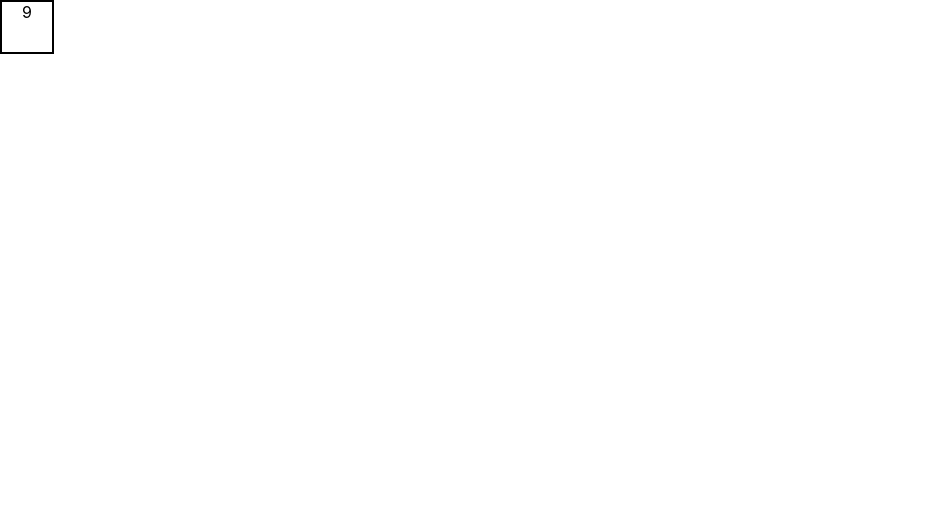
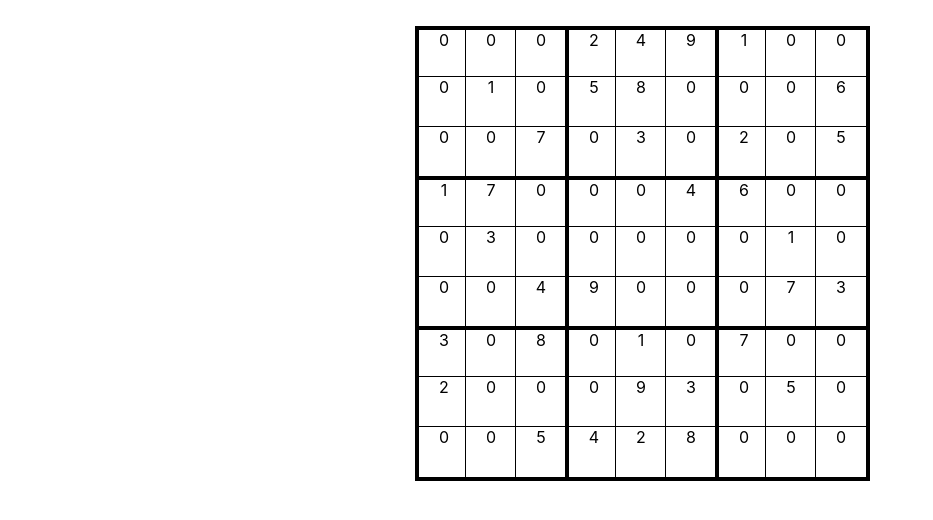
Before and after one commit to chshsmit/Sudokujs, a React (Create React App) app: page / in a window 1280 px wide. Shown: the top 520 px of the page, without its empty margins (0-933 px from the left). Built offline with nearby package versions, Linux system fonts and the light colour scheme; the HTML template or start-up script is replaced by a standard one.

Commit message:
Added base grid and base cell styles

```diff
--- a/src/App.css
+++ b/src/App.css
@@ -1,5 +1,6 @@
 .App {
   text-align: center;
+  align-self: center;
 }
 
 .App-logo {
--- a/src/App.tsx
+++ b/src/App.tsx
@@ -1,11 +1,11 @@
 import React from "react";
 import "./App.css";
 
-import Cell from "components/Cell/Cell";
+import Game from "components/Game/Game";
 
 const App = (): React.ReactElement => (
   <div className="App">
-    <Cell active={false} />
+    <Game />
   </div>
 );
 
--- /dev/null
+++ b/src/classes/SudokuGrid/SudokuGrid.tsx
@@ -0,0 +1,31 @@
+/**
+ * SudokuGrid.tsx
+ * @author Christopher Smith
+ * @description
+ * @created 2020-10-20T14:24:43.535Z-07:00
+ * @last-modified 2020-10-20T14:46:31.293Z-07:00
+ */
+
+class SudokuGrid {
+  grid: Array<Array<number>>;
+
+  constructor() {
+    this.grid = [
+      [0, 0, 0, 2, 4, 9, 1, 0, 0],
+      [0, 1, 0, 5, 8, 0, 0, 0, 6],
+      [0, 0, 7, 0, 3, 0, 2, 0, 5],
+      [1, 7, 0, 0, 0, 4, 6, 0, 0],
+      [0, 3, 0, 0, 0, 0, 0, 1, 0],
+      [0, 0, 4, 9, 0, 0, 0, 7, 3],
+      [3, 0, 8, 0, 1, 0, 7, 0, 0],
+      [2, 0, 0, 0, 9, 3, 0, 5, 0],
+      [0, 0, 5, 4, 2, 8, 0, 0, 0],
+    ];
+  }
+
+  updateGrid = (posX: number, posY: number, value: number): void => {
+    this.grid[posX][posY] = value;
+  };
+}
+
+export default SudokuGrid;
--- a/src/components/Board/Board.tsx
+++ b/src/components/Board/Board.tsx
@@ -3,13 +3,48 @@
  * @author Christopher Smith
  * @description
  * @created 2020-10-20T11:40:07.951Z-07:00
- * @last-modified 2020-10-20T11:42:44.520Z-07:00
+ * @last-modified 2020-10-20T15:16:59.919Z-07:00
  */
 
 import React from "react";
+import { makeStyles } from "@material-ui/core/styles";
 
-const Board = (): React.ReactElement => {
-  return <div>Here is a Board</div>;
+import Cell from "components/Cell/Cell";
+
+const BoardStyles = makeStyles({
+  boardGrid: {
+    display: "grid",
+    gridTemplateColumns: "repeat(9, 50px)",
+    gridTemplateRows: "repeat(9, 50px)",
+    width: "fit-content",
+    margin: "auto",
+    marginTop: "2%",
+  },
+});
+
+interface BoardProps {
+  sudokuGrid: Array<Array<number>>;
+}
+
+const Board = ({ sudokuGrid }: BoardProps): React.ReactElement => {
+  const classes = BoardStyles();
+  console.log(sudokuGrid);
+
+  const allCells = sudokuGrid.map((row, rowIndex) => {
+    return row.map((value, columnIndex) => {
+      return (
+        <Cell
+          active={false}
+          rowPosition={rowIndex}
+          columnPosition={columnIndex}
+          value={value}
+          key={`${rowIndex - columnIndex}`}
+        />
+      );
+    });
+  });
+
+  return <div className={classes.boardGrid}>{allCells}</div>;
 };
 
 export default Board;
--- a/src/components/Cell/Cell.tsx
+++ b/src/components/Cell/Cell.tsx
@@ -3,7 +3,7 @@
  * @author Christopher Smith
  * @description
  * @created 2020-10-20T11:48:46.510Z-07:00
- * @last-modified 2020-10-20T12:12:27.464Z-07:00
+ * @last-modified 2020-10-20T15:20:37.959Z-07:00
  */
 
 import React from "react";
@@ -14,25 +14,51 @@ const CellStyles = makeStyles({
   mainCell: {
     width: "50px",
     height: "50px",
-    border: "solid 2px",
+    borderLeft: "1px solid",
+    borderTop: "1px solid",
   },
   activeCell: {
     background: "yellow",
+  },
+  lastColumn: {
+    borderRight: "4px solid",
+  },
+  lastRow: {
+    borderBottom: "4px solid",
+  },
+  thickLeft: {
+    borderLeft: "4px solid",
+  },
+  thickTop: {
+    borderTop: "4px solid",
   },
 });
 
 interface CellProps {
   active: boolean;
+  value: number;
+  rowPosition: number;
+  columnPosition: number;
 }
 
-const Cell = ({ active }: CellProps): React.ReactElement => {
+const Cell = ({
+  active,
+  value,
+  rowPosition,
+  columnPosition,
+}: CellProps): React.ReactElement => {
   const styles = CellStyles();
 
-  return (
-    <div className={clsx(styles.mainCell, active ? styles.activeCell : null)}>
-      9
-    </div>
+  const cellClass = clsx(
+    styles.mainCell,
+    active ? styles.activeCell : "",
+    columnPosition === 8 ? styles.lastColumn : "",
+    rowPosition === 8 ? styles.lastRow : "",
+    columnPosition % 3 === 0 ? styles.thickLeft : "",
+    rowPosition % 3 === 0 ? styles.thickTop : ""
   );
+
+  return <div className={cellClass}>{value}</div>;
 };
 
 export default Cell;
--- /dev/null
+++ b/src/components/Game/Game.tsx
@@ -0,0 +1,21 @@
+/**
+ * Game.tsx
+ * @author Christopher Smith
+ * @description
+ * @created 2020-10-20T14:39:32.323Z-07:00
+ * @copyright
+ * @last-modified 2020-10-20T14:54:08.243Z-07:00
+ */
+
+import React, { useState } from "react";
+
+import Board from "components/Board/Board";
+import SudokuGrid from "classes/SudokuGrid/SudokuGrid";
+
+const Game = (): React.ReactElement => {
+  const [sudokuGrid] = useState(new SudokuGrid());
+
+  return <Board sudokuGrid={sudokuGrid.grid} />;
+};
+
+export default Game;
```
